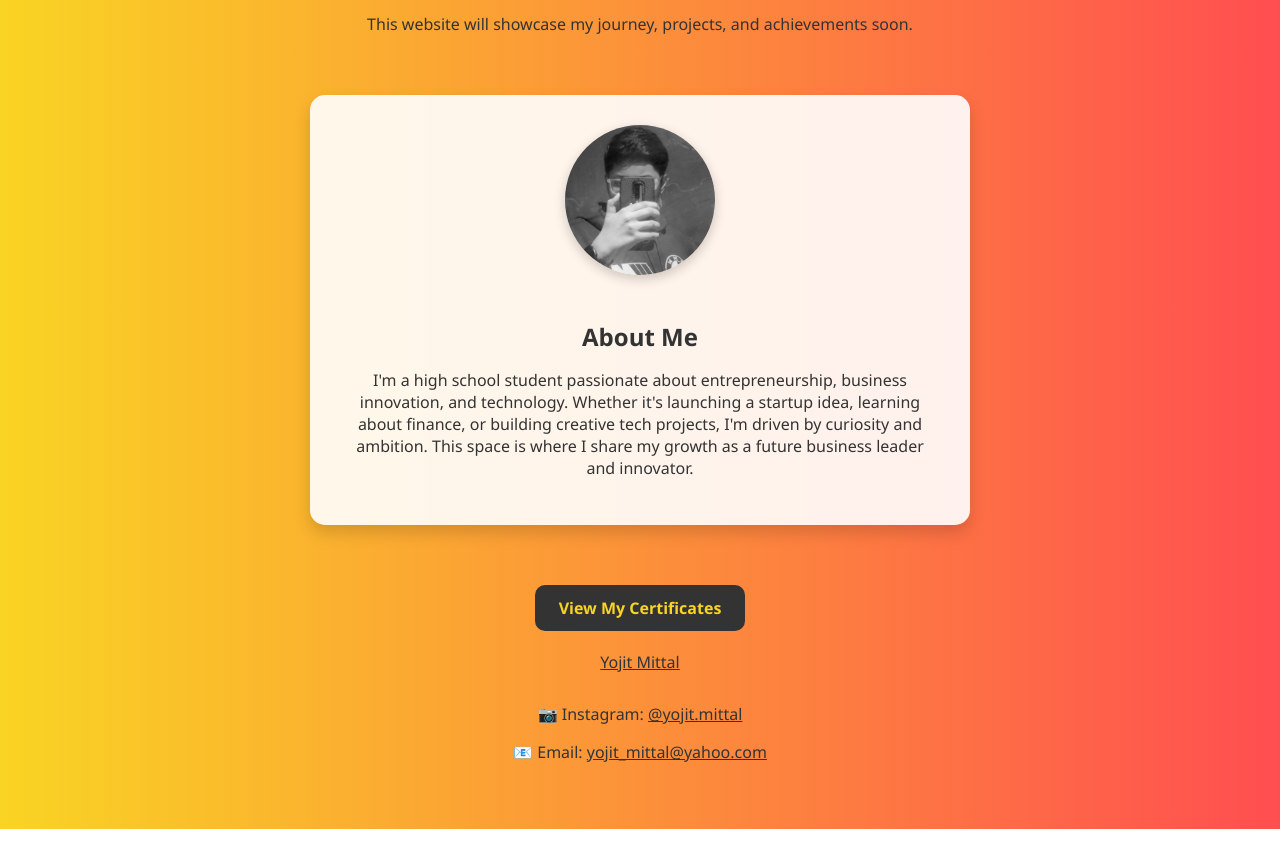
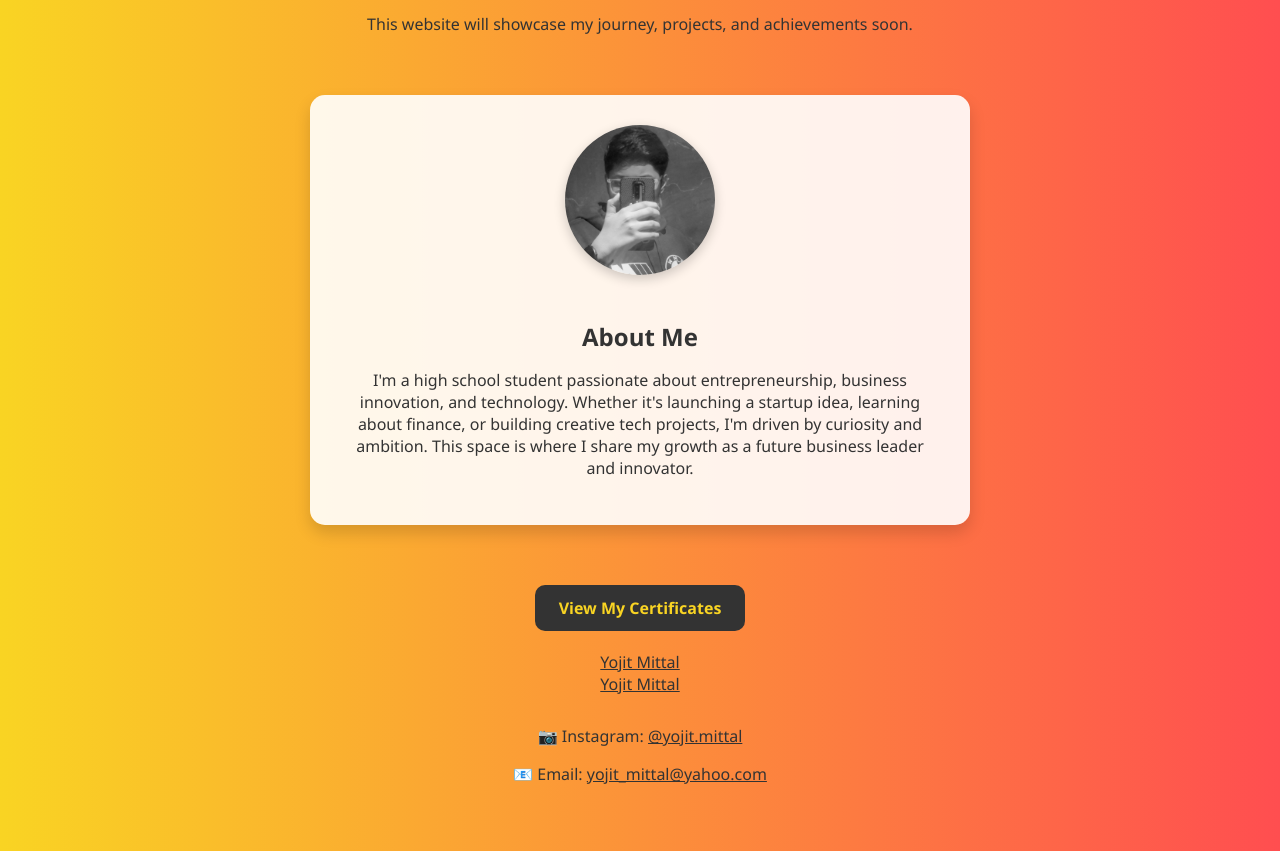
Before and after one commit to Yojit-Mittal/yojitmittal.github.io, a plain HTML site: page index.html in a window 1280 px wide. Shown: the part 203-1054 px from the top of the page. Before the commit the page ends 1032 px from the top, so only its background shows below. Drawn offline with Linux system fonts and the light colour scheme.

Commit message:
Update index.html

```diff
--- a/index.html
+++ b/index.html
@@ -133,9 +133,8 @@
 
   <a href="certificates.html" class="btn">View My Certificates</a>
   <div class="badge-base LI-profile-badge" data-locale="en_US" data-size="large" data-theme="light" data-type="HORIZONTAL" data-vanity="yojit-mittal-348067361" data-version="v1"><a class="badge-base__link LI-simple-link" href="https://in.linkedin.com/in/yojit-mittal-348067361?trk=profile-badge">Yojit Mittal</a></div>
-
-
-  <div class="contact">
+  <div class="badge-base LI-profile-badge" data-locale="en_US" data-size="large" data-theme="dark" data-type="HORIZONTAL" data-vanity="yojit-mittal-348067361" data-version="v1"><a class="badge-base__link LI-simple-link" href="https://in.linkedin.com/in/yojit-mittal-348067361?trk=profile-badge">Yojit Mittal</a></div>
+              <div class="contact">
     <p>📷 Instagram: <a href="https://instagram.com/yojit.mittal" target="_blank">@yojit.mittal</a></p>
     <p>📧 Email: <a href="mailto:yojit_mittal@yahoo.com">yojit_mittal@yahoo.com</a></p>
   </div>
```
